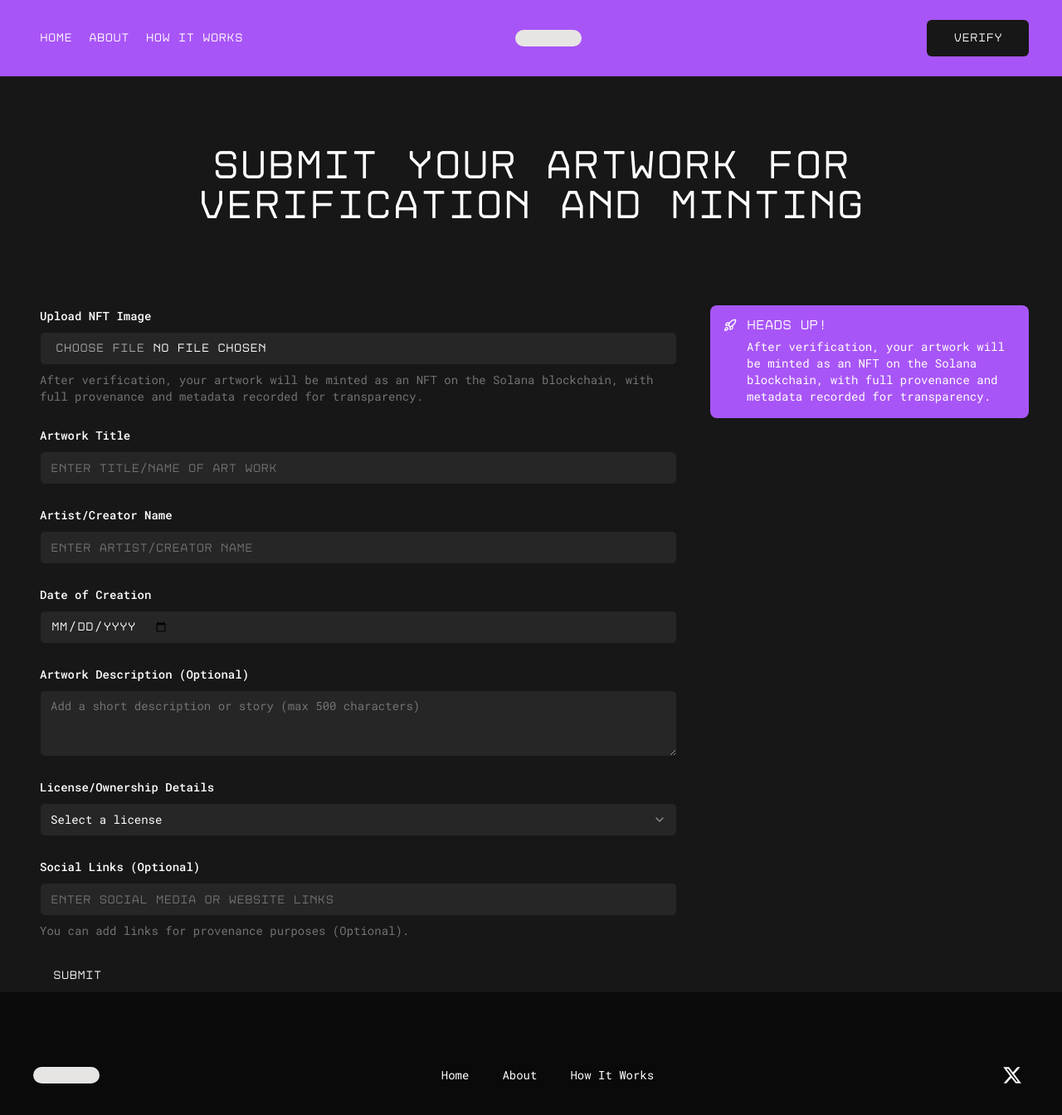
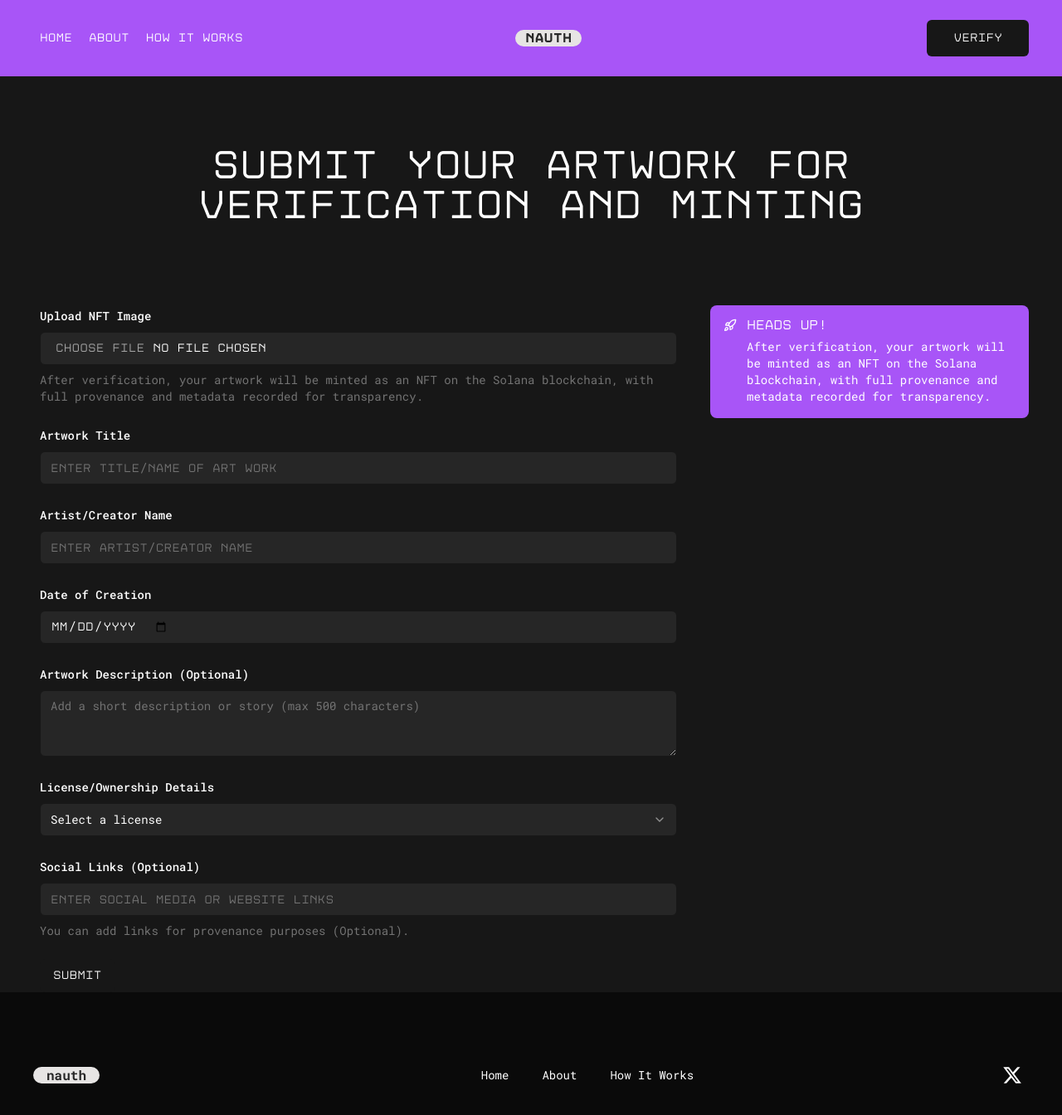
Before and after one commit to AJ1732/nauth, a Next.js app: page /verify in a window 1280 px wide. Shown: the top 1344 px of the page at 83% size. Built offline with nearby package versions, Linux system fonts and the light colour scheme.

Commit message:
chore update

```diff
--- a/src/components/layout/Footer/index.tsx
+++ b/src/components/layout/Footer/index.tsx
@@ -24,7 +24,9 @@ const Footer = () => {
   return (
     <footer className="full-width content-grid bg-neutral-950 py-20">
       <div className="flex items-center justify-between gap-10 max-md:flex-col">
-        <div className="h-5 w-20 rounded-full bg-stone-200" />
+        <div className="mr-24 flex h-5 w-20 items-center justify-center rounded-full bg-stone-200 text-center font-bold text-neutral-800">
+          <span>nauth</span>
+        </div>
 
         <nav>
           <ul className="flex items-center justify-between gap-6 text-sm *:cursor-pointer *:p-2">
--- a/src/components/layout/Navbar/index.tsx
+++ b/src/components/layout/Navbar/index.tsx
@@ -35,7 +35,9 @@ const Navbar = () => {
 
         <AlignLeft className="sm:hidden" />
 
-        <div className="mr-24 h-5 w-20 rounded-full bg-stone-200" />
+        <div className="mr-24 flex h-5 w-20 items-center justify-center rounded-full bg-stone-200 text-center font-bold text-neutral-800">
+          <span>nauth</span>
+        </div>
 
         <Link href={"/verify"} className="block">
           <Button size={"lg"}>verify</Button>
--- a/src/components/sections/homepage/FeatureSection/index.tsx
+++ b/src/components/sections/homepage/FeatureSection/index.tsx
@@ -9,8 +9,8 @@ const FeatureSection = () => {
           className="flex min-h-60 flex-col justify-between rounded-lg bg-neutral-900/50"
         >
           <article className="relative h-full max-h-40 space-y-1 px-4 py-6">
-            <div className="absolute left-0 top-0 -z-[1] aspect-square w-10 border-l border-t border-purple-500" />
-            <div className="absolute bottom-0 right-0 -z-[1] aspect-square w-10 border-b border-r border-purple-500" />
+            <div className="absolute left-0 top-0 -z-[1] aspect-square w-6 border-l border-t border-purple-500" />
+            <div className="absolute bottom-0 right-0 -z-[1] aspect-square w-6 border-b border-r border-purple-500" />
 
             <h3 className="font-disket-mono">{title}</h3>
             <p className="text-neutral-400">{paragraph}</p>
@@ -20,10 +20,10 @@ const FeatureSection = () => {
             <div className="absolute -bottom-4 -left-12 *:stroke-neutral-800">
               {icon}
             </div>
-            <div className="absolute -bottom-4 left-20 *:stroke-purple-500/80">
+            <div className="absolute -bottom-4 z-[1] left-20 *:stroke-purple-500/80">
               {icon}
             </div>
-            <div className="absolute -bottom-4 left-60 -z-[1] *:stroke-neutral-800">
+            <div className="absolute -bottom-4 left-60  *:stroke-neutral-800">
               {icon}
             </div>
           </div>
```
